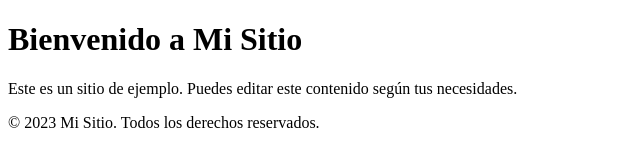
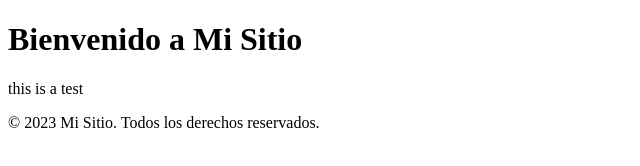
Before and after one commit to Hamlet2016/wdd230, a plain HTML site: page index.html in a window 1280 px wide. Shown: the whole page, without its empty margins (0-640 px from the left). Drawn offline with Linux system fonts and the light colour scheme.

Commit message:
testing again

```diff
--- a/index.html
+++ b/index.html
@@ -1,10 +1,12 @@
 <!DOCTYPE html>
 <html lang="es">
+
 <head>
     <meta charset="UTF-8">
     <meta name="viewport" content="width=device-width, initial-scale=1.0">
     <title>Mi Sitio</title>
 </head>
+
 <body>
 
     <header>
@@ -12,7 +14,7 @@
     </header>
 
     <section>
-        <p>Este es un sitio de ejemplo. Puedes editar este contenido según tus necesidades.</p>
+        <p>this is a test</p>
     </section>
 
     <footer>
@@ -20,4 +22,5 @@
     </footer>
 
 </body>
+
 </html>
```
